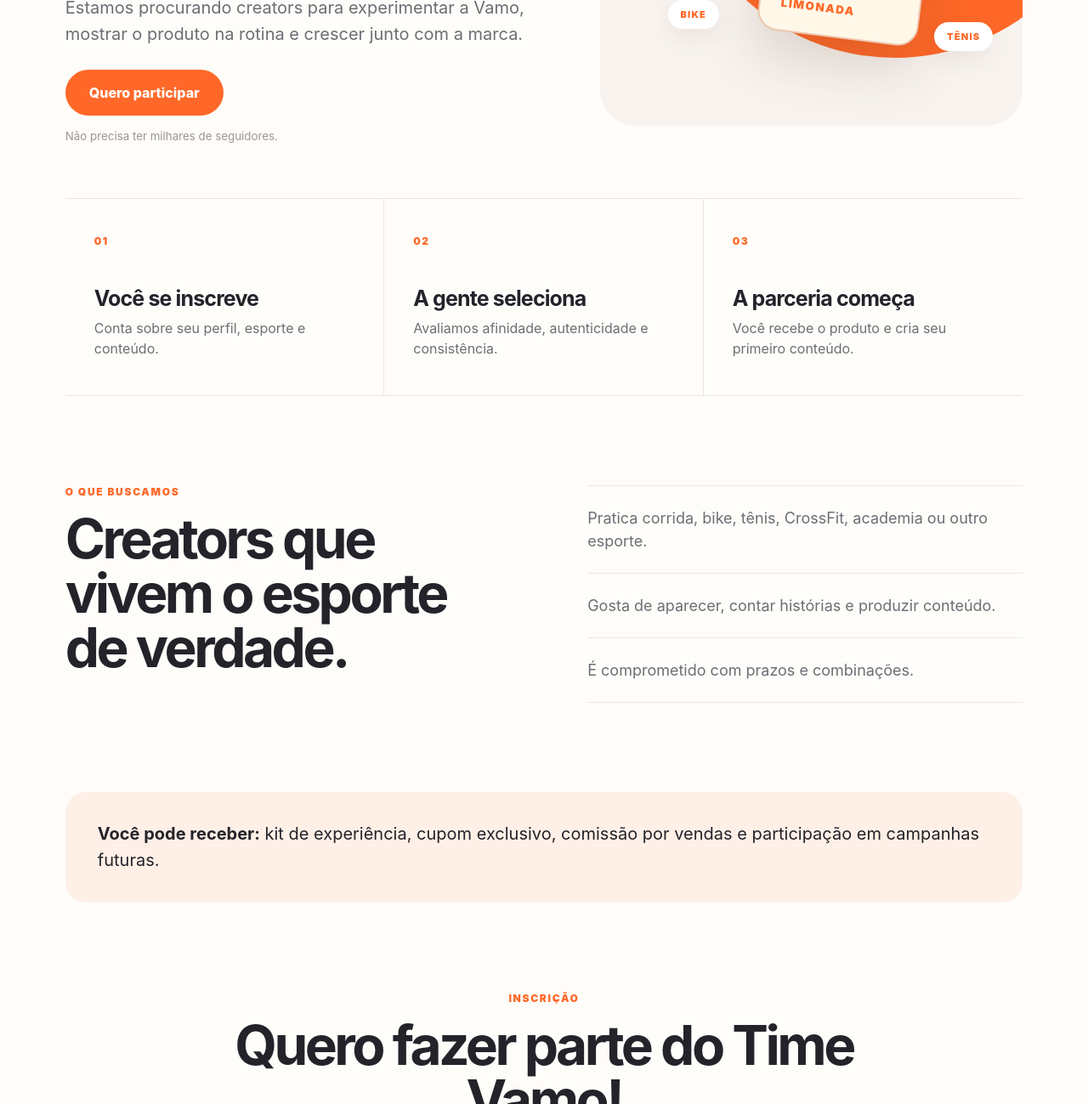
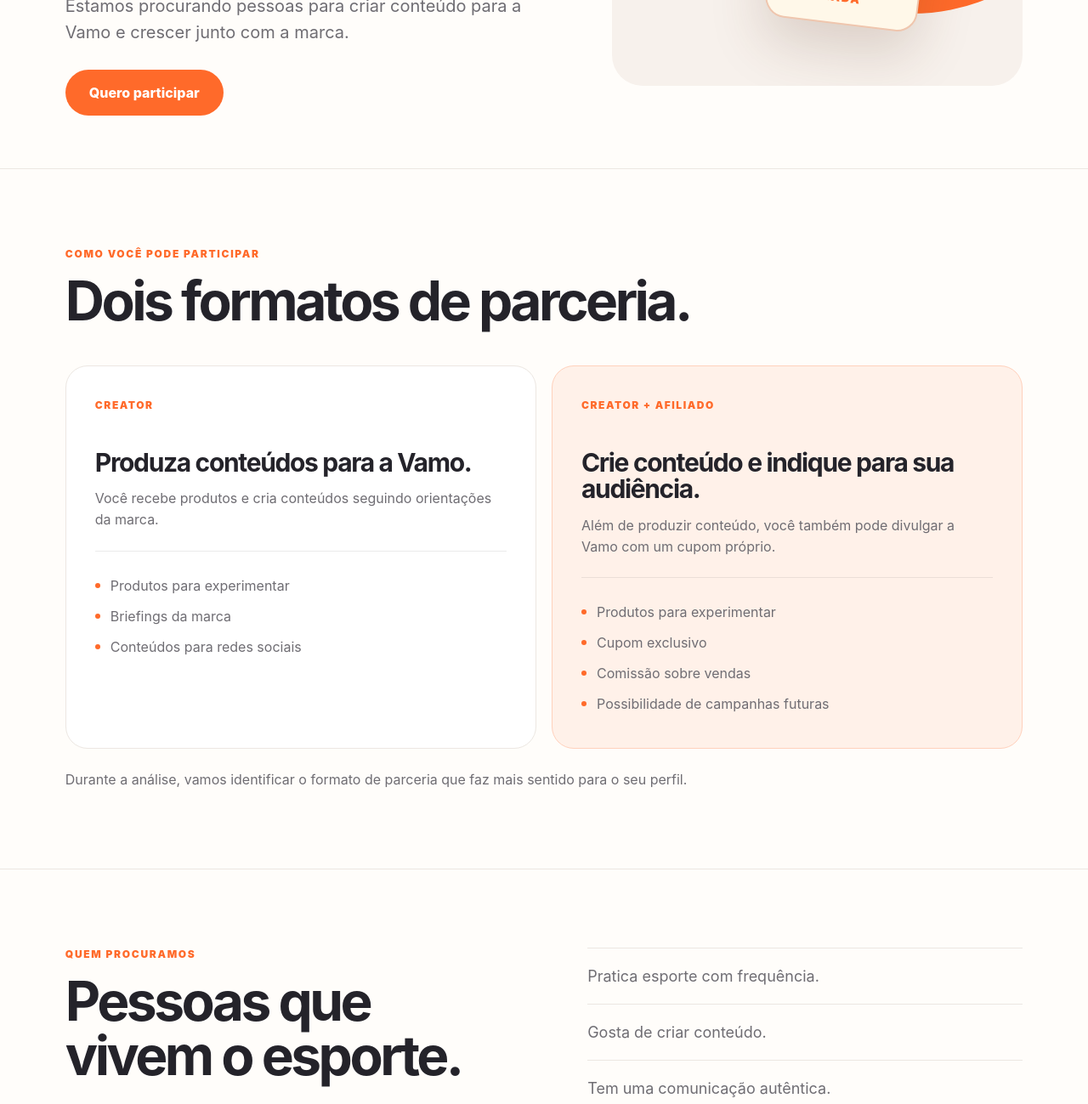
Before and after one commit to doctorguimenezes-lgtm/vamo-pages, a website: page public/index.html in a window 1280 px wide. Shown: the part 506-1805 px from the top of the page at 85% size. Drawn offline with Linux system fonts and the light colour scheme; a script that the page names is missing.

Commit message:
Add files via upload

```diff
--- a/public/index.html
+++ b/public/index.html
@@ -11,74 +11,84 @@
 <body>
   <header class="header">
     <a class="logo" href="#top">vamo!</a>
-    <a class="header-link" href="#inscricao">Quero ser creator</a>
+    <a class="header-link" href="#inscricao">Quero participar</a>
   </header>
 
   <main id="top">
     <section class="hero">
       <div class="hero-copy">
         <span class="eyebrow">CREATORS VAMO!</span>
-        <h1>Pratica esporte<br>e cria conteúdo?</h1>
+        <h1>Você pratica esporte e gosta de criar conteúdo?</h1>
         <p>
-          Estamos procurando creators para experimentar a Vamo,
-          mostrar o produto na rotina e crescer junto com a marca.
+          Estamos procurando pessoas para criar conteúdo para a Vamo
+          e crescer junto com a marca.
         </p>
         <a class="button" href="#inscricao">Quero participar</a>
-        <small>Não precisa ter milhares de seguidores.</small>
       </div>
 
       <div class="hero-visual" aria-hidden="true">
-        <div class="orange-field"></div>
+        <div class="hero-circle"></div>
         <div class="sachet">
           <strong>vamo!</strong>
           <span>BEBIDA<br>ESPORTIVA</span>
           <small>LIMONADA</small>
         </div>
-        <div class="word word-one">CORRIDA</div>
-        <div class="word word-two">BIKE</div>
-        <div class="word word-three">TÊNIS</div>
       </div>
     </section>
 
-    <section class="quick">
-      <article>
-        <span>01</span>
-        <h2>Você se inscreve</h2>
-        <p>Conta sobre seu perfil, esporte e conteúdo.</p>
-      </article>
-      <article>
-        <span>02</span>
-        <h2>A gente seleciona</h2>
-        <p>Avaliamos afinidade, autenticidade e consistência.</p>
-      </article>
-      <article>
-        <span>03</span>
-        <h2>A parceria começa</h2>
-        <p>Você recebe o produto e cria seu primeiro conteúdo.</p>
-      </article>
+    <section class="formats">
+      <div class="section-title">
+        <span class="eyebrow">COMO VOCÊ PODE PARTICIPAR</span>
+        <h2>Dois formatos de parceria.</h2>
+      </div>
+
+      <div class="format-grid">
+        <article class="format-card">
+          <span class="card-label">CREATOR</span>
+          <h3>Produza conteúdos para a Vamo.</h3>
+          <p>Você recebe produtos e cria conteúdos seguindo orientações da marca.</p>
+          <ul>
+            <li>Produtos para experimentar</li>
+            <li>Briefings da marca</li>
+            <li>Conteúdos para redes sociais</li>
+          </ul>
+        </article>
+
+        <article class="format-card featured">
+          <span class="card-label">CREATOR + AFILIADO</span>
+          <h3>Crie conteúdo e indique para sua audiência.</h3>
+          <p>Além de produzir conteúdo, você também pode divulgar a Vamo com um cupom próprio.</p>
+          <ul>
+            <li>Produtos para experimentar</li>
+            <li>Cupom exclusivo</li>
+            <li>Comissão sobre vendas</li>
+            <li>Possibilidade de campanhas futuras</li>
+          </ul>
+        </article>
+      </div>
+
+      <p class="format-note">
+        Durante a análise, vamos identificar o formato de parceria que faz mais sentido para o seu perfil.
+      </p>
     </section>
 
-    <section class="fit">
-      <div class="fit-title">
-        <span class="eyebrow">O QUE BUSCAMOS</span>
-        <h2>Creators que vivem o esporte de verdade.</h2>
+    <section class="profile">
+      <div>
+        <span class="eyebrow">QUEM PROCURAMOS</span>
+        <h2>Pessoas que vivem o esporte.</h2>
       </div>
-
-      <div class="fit-list">
-        <p>Pratica corrida, bike, tênis, CrossFit, academia ou outro esporte.</p>
-        <p>Gosta de aparecer, contar histórias e produzir conteúdo.</p>
-        <p>É comprometido com prazos e combinações.</p>
+      <div class="profile-list">
+        <p>Pratica esporte com frequência.</p>
+        <p>Gosta de criar conteúdo.</p>
+        <p>Tem uma comunicação autêntica.</p>
+        <p>É comprometido com prazos e combinados.</p>
       </div>
-    </section>
-
-    <section class="offer">
-      <p><strong>Você pode receber:</strong> kit de experiência, cupom exclusivo, comissão por vendas e participação em campanhas futuras.</p>
     </section>
 
     <section class="form-section" id="inscricao">
       <div class="form-heading">
         <span class="eyebrow">INSCRIÇÃO</span>
-        <h2>Quero fazer parte do Time Vamo!</h2>
+        <h2>Quero participar</h2>
       </div>
 
       <div class="tally-shell">
@@ -98,7 +108,6 @@
 
   <footer class="footer">
     <span class="logo">vamo!</span>
-    <p>Programa de creators e parceiros.</p>
     <a href="https://instagram.com/vamonaweb" target="_blank" rel="noopener">@vamonaweb</a>
   </footer>
 
--- a/public/styles.css
+++ b/public/styles.css
@@ -1,11 +1,11 @@
 *{box-sizing:border-box}
 html{scroll-behavior:smooth}
 :root{
-  --orange:#ff6828;
-  --orange-light:#fff0e7;
+  --orange:#ff6a2a;
+  --orange-soft:#fff1e9;
   --ink:#24232a;
   --muted:#6f6d73;
-  --line:#ebe6e1;
+  --line:#ece7e2;
   --paper:#fffdfa;
   --white:#fff;
   font-family:Inter,-apple-system,BlinkMacSystemFont,"Segoe UI",sans-serif;
@@ -19,9 +19,9 @@ a{color:inherit}
   top:0;left:0;right:0;
   z-index:10;
   display:flex;
+  align-items:center;
   justify-content:space-between;
-  align-items:center;
-  padding:26px clamp(20px,6vw,86px)
+  padding:26px clamp(20px,6vw,84px)
 }
 .logo{
   color:var(--orange);
@@ -31,19 +31,19 @@ a{color:inherit}
   text-decoration:none
 }
 .header-link{
-  color:var(--ink);
   font-size:14px;
   font-weight:800;
   text-decoration:none
 }
 .hero{
-  min-height:690px;
+  min-height:620px;
   display:grid;
-  grid-template-columns:1fr .9fr;
+  grid-template-columns:1.08fr .92fr;
   align-items:center;
   gap:6vw;
-  padding:115px clamp(20px,6vw,86px) 65px
+  padding:112px clamp(20px,6vw,84px) 62px
 }
+.hero-copy{max-width:760px}
 .eyebrow{
   display:block;
   color:var(--orange);
@@ -51,17 +51,16 @@ a{color:inherit}
   font-weight:900;
   letter-spacing:.14em
 }
-h1,h2,p{margin-top:0}
+h1,h2,h3,p{margin-top:0}
 h1{
   margin:18px 0 22px;
-  max-width:760px;
-  font-size:clamp(58px,7vw,102px);
-  line-height:.92;
-  letter-spacing:-.065em
+  font-size:clamp(54px,6.8vw,96px);
+  line-height:.95;
+  letter-spacing:-.06em
 }
-.hero-copy>p{
-  max-width:570px;
-  margin-bottom:26px;
+.hero-copy p{
+  max-width:580px;
+  margin-bottom:28px;
   color:var(--muted);
   font-size:20px;
   line-height:1.55
@@ -78,34 +77,29 @@ h1{
   font-weight:850;
   text-decoration:none
 }
-.hero-copy small{
-  display:block;
-  margin-top:16px;
-  color:#9b9793
-}
 .hero-visual{
   position:relative;
-  min-height:520px;
+  min-height:460px;
   overflow:hidden;
-  border-radius:42px;
-  background:#f8f3ef
+  border-radius:36px;
+  background:#f7f1ec
 }
-.orange-field{
+.hero-circle{
   position:absolute;
-  right:-110px;
-  top:-80px;
-  width:520px;
-  height:520px;
+  right:-105px;
+  top:-95px;
+  width:470px;
+  height:470px;
   border-radius:50%;
   background:var(--orange)
 }
 .sachet{
   position:absolute;
-  top:15%;
-  right:21%;
-  width:190px;
-  height:340px;
-  padding:24px;
+  top:14%;
+  right:22%;
+  width:180px;
+  height:325px;
+  padding:22px;
   border-radius:24px;
   background:#fff8e9;
   border:2px solid #efc6ae;
@@ -121,7 +115,7 @@ h1{
 }
 .sachet span{
   margin-top:auto;
-  font-size:25px;
+  font-size:24px;
   font-weight:900;
   line-height:.9
 }
@@ -131,88 +125,96 @@ h1{
   font-weight:900;
   letter-spacing:.12em
 }
-.word{
-  position:absolute;
-  padding:10px 15px;
-  border-radius:999px;
-  background:#fff;
-  color:var(--orange);
-  font-size:11px;
-  font-weight:900;
-  letter-spacing:.11em;
-  box-shadow:0 10px 28px rgba(77,57,45,.08)
+.formats,.profile,.form-section{
+  padding:92px clamp(20px,6vw,84px)
 }
-.word-one{left:9%;top:25%}
-.word-two{left:16%;bottom:22%}
-.word-three{right:7%;bottom:17%}
-.quick{
+.formats{border-top:1px solid var(--line)}
+.section-title{max-width:760px}
+.section-title h2,.profile h2,.form-heading h2{
+  margin:16px 0 0;
+  font-size:clamp(40px,5vw,66px);
+  line-height:1;
+  letter-spacing:-.055em
+}
+.format-grid{
   display:grid;
-  grid-template-columns:repeat(3,1fr);
-  border-top:1px solid var(--line);
-  border-bottom:1px solid var(--line);
-  margin:0 clamp(20px,6vw,86px)
+  grid-template-columns:1fr 1fr;
+  gap:18px;
+  margin-top:44px
 }
-.quick article{
-  padding:38px 34px 42px;
-  border-right:1px solid var(--line)
+.format-card{
+  padding:34px;
+  border:1px solid var(--line);
+  border-radius:26px;
+  background:#fff
 }
-.quick article:last-child{border-right:0}
-.quick span{
+.format-card.featured{
+  background:var(--orange-soft);
+  border-color:#ffd1bc
+}
+.card-label{
   color:var(--orange);
   font-size:12px;
   font-weight:900;
-  letter-spacing:.12em
+  letter-spacing:.13em
 }
-.quick h2{
-  margin:44px 0 8px;
-  font-size:25px;
-  letter-spacing:-.035em
+.format-card h3{
+  margin:44px 0 14px;
+  font-size:30px;
+  line-height:1.05;
+  letter-spacing:-.045em
 }
-.quick p{
-  margin:0;
+.format-card>p{
   color:var(--muted);
   line-height:1.55
 }
-.fit{
+.format-card ul{
+  margin:24px 0 0;
+  padding:22px 0 0;
+  border-top:1px solid rgba(0,0,0,.08);
+  list-style:none
+}
+.format-card li{
+  position:relative;
+  padding:8px 0 8px 18px;
+  color:var(--muted)
+}
+.format-card li:before{
+  content:"";
+  position:absolute;
+  left:0;
+  top:15px;
+  width:6px;
+  height:6px;
+  border-radius:50%;
+  background:var(--orange)
+}
+.format-note{
+  max-width:760px;
+  margin:24px 0 0;
+  color:var(--muted);
+  line-height:1.55
+}
+.profile{
   display:grid;
   grid-template-columns:1fr 1fr;
   gap:8vw;
-  padding:105px clamp(20px,6vw,86px)
-}
-.fit h2,.form-heading h2{
-  margin:16px 0 0;
-  font-size:clamp(40px,5vw,68px);
-  line-height:1;
-  letter-spacing:-.055em
-}
-.fit-list{
   border-top:1px solid var(--line)
 }
-.fit-list p{
+.profile-list{border-top:1px solid var(--line)}
+.profile-list p{
   margin:0;
-  padding:24px 0;
+  padding:22px 0;
   border-bottom:1px solid var(--line);
   color:var(--muted);
-  font-size:18px;
-  line-height:1.5
-}
-.offer{
-  margin:0 clamp(20px,6vw,86px);
-  padding:34px 38px;
-  border-radius:24px;
-  background:var(--orange-light)
-}
-.offer p{
-  margin:0;
-  font-size:20px;
-  line-height:1.55
+  font-size:18px
 }
 .form-section{
-  padding:105px clamp(20px,6vw,86px)
+  border-top:1px solid var(--line)
 }
 .form-heading{
-  max-width:780px;
-  margin:0 auto 42px;
+  max-width:700px;
+  margin:0 auto 40px;
   text-align:center
 }
 .tally-shell{
@@ -224,50 +226,38 @@ h1{
   background:#fff;
   box-shadow:0 22px 60px rgba(75,55,43,.07)
 }
-.tally-shell iframe{
-  display:block;
-  border-radius:18px
-}
+.tally-shell iframe{display:block;border-radius:18px}
 .footer{
   display:flex;
+  justify-content:space-between;
   align-items:center;
-  justify-content:space-between;
-  gap:26px;
-  padding:34px clamp(20px,6vw,86px);
+  padding:30px clamp(20px,6vw,84px);
   border-top:1px solid var(--line);
   background:#fff9f5
 }
-.footer p,.footer a{
-  margin:0;
+.footer a{
   color:var(--muted);
   text-decoration:none
 }
 @media(max-width:900px){
   .hero{grid-template-columns:1fr}
-  .hero-visual{min-height:460px}
-  .quick{grid-template-columns:1fr}
-  .quick article{border-right:0;border-bottom:1px solid var(--line)}
-  .quick article:last-child{border-bottom:0}
-  .fit{grid-template-columns:1fr}
+  .hero-visual{min-height:430px}
+  .format-grid,.profile{grid-template-columns:1fr}
 }
 @media(max-width:640px){
   .header{padding:21px 18px}
   .logo{font-size:29px}
   .header-link{font-size:12px}
-  .hero{padding:105px 18px 46px;min-height:auto}
-  h1{font-size:56px}
-  .hero-copy>p{font-size:18px}
-  .hero-visual{min-height:390px;border-radius:28px}
-  .orange-field{width:390px;height:390px}
-  .sachet{width:150px;height:275px;right:16%;padding:18px}
+  .hero{padding:104px 18px 44px;min-height:auto}
+  h1{font-size:54px}
+  .hero-copy p{font-size:18px}
+  .hero-visual{min-height:370px;border-radius:26px}
+  .hero-circle{width:370px;height:370px}
+  .sachet{width:145px;height:265px;right:15%;padding:17px}
   .sachet strong{font-size:30px}
-  .sachet span{font-size:20px}
-  .quick{margin:0 18px}
-  .quick article{padding:30px 6px}
-  .quick h2{margin-top:30px}
-  .fit,.form-section{padding:76px 18px}
-  .fit h2,.form-heading h2{font-size:44px}
-  .offer{margin:0 18px;padding:28px}
-  .offer p{font-size:18px}
-  .footer{align-items:flex-start;flex-direction:column;padding:30px 18px}
+  .sachet span{font-size:19px}
+  .formats,.profile,.form-section{padding:72px 18px}
+  .section-title h2,.profile h2,.form-heading h2{font-size:44px}
+  .format-card{padding:26px}
+  .format-card h3{margin-top:34px;font-size:27px}
 }
```
Also changed, not shown: README.md.
